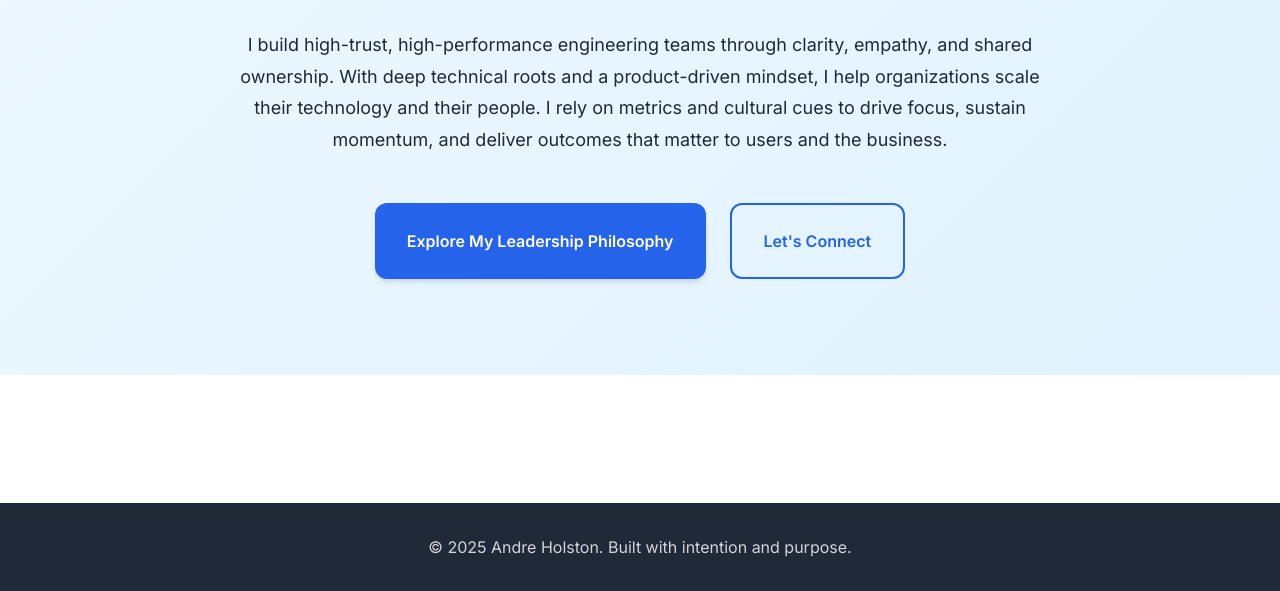
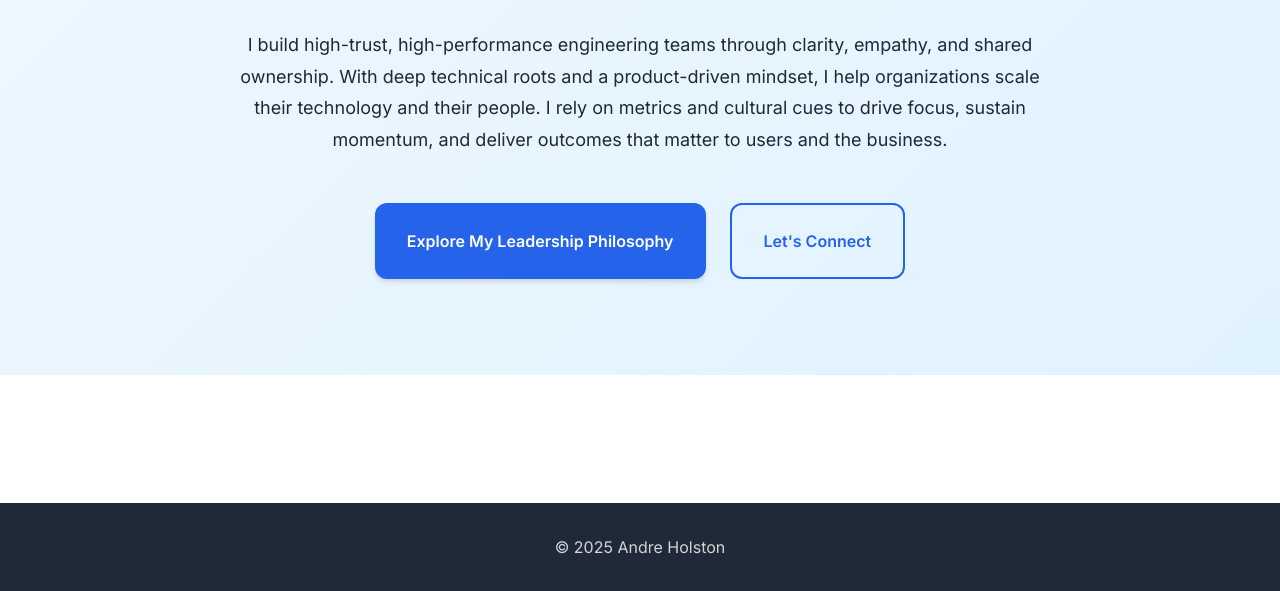
Before and after one commit to aholston/andre-holston-portfolio, a plain HTML site: page index.html in a window 1280 px wide. Shown: the part 637-1228 px from the top of the page. Drawn offline with Linux system fonts and the light colour scheme.

Commit message:
Update footer

```diff
--- a/index.html
+++ b/index.html
@@ -411,7 +411,7 @@
     <!-- Footer -->
     <footer class="footer">
         <div class="container">
-            <p>&copy; 2025 Andre Holston. Built with intention and purpose.</p>
+            <p>&copy; 2025 Andre Holston</p>
         </div>
     </footer>
 
```
